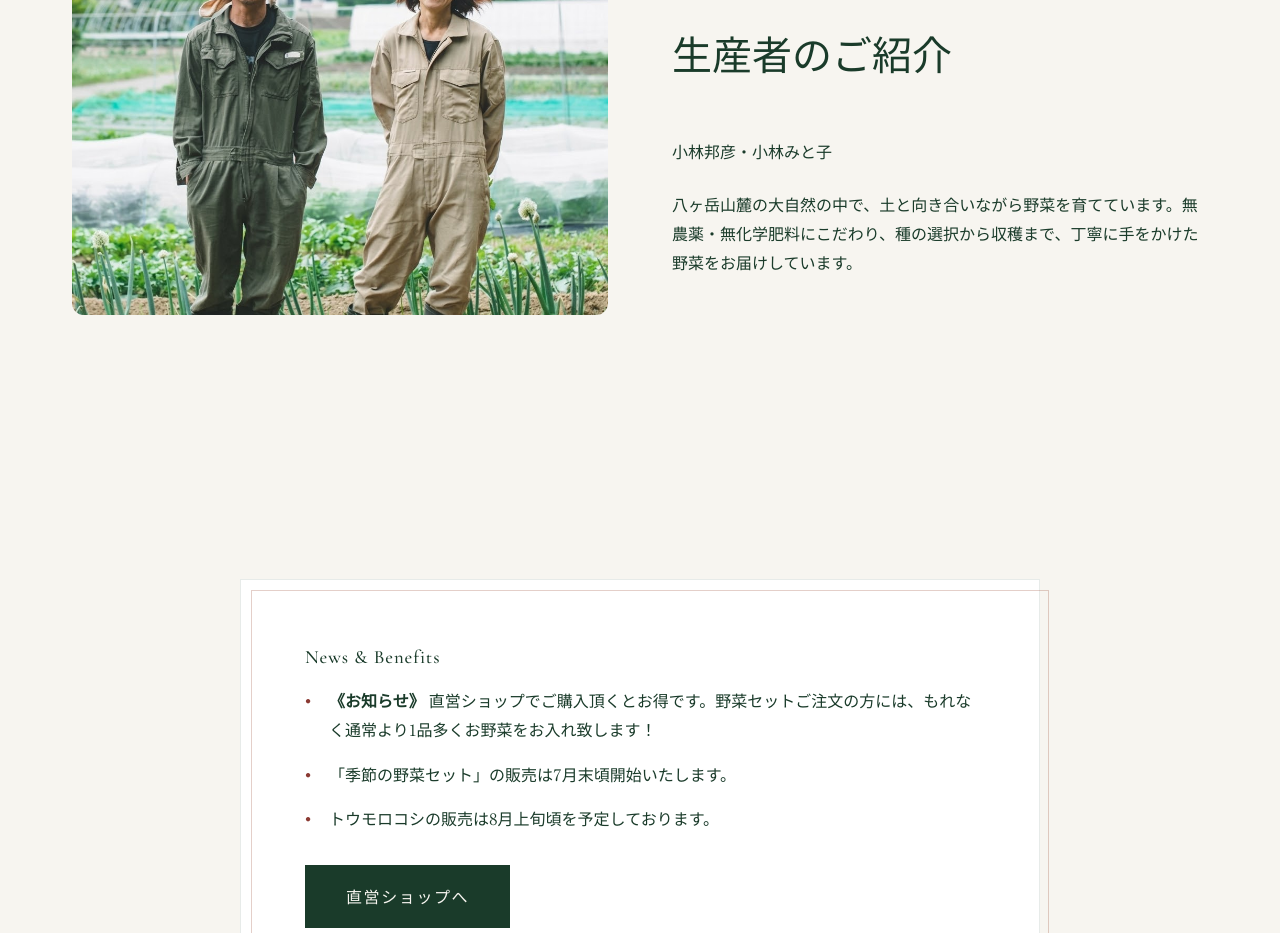
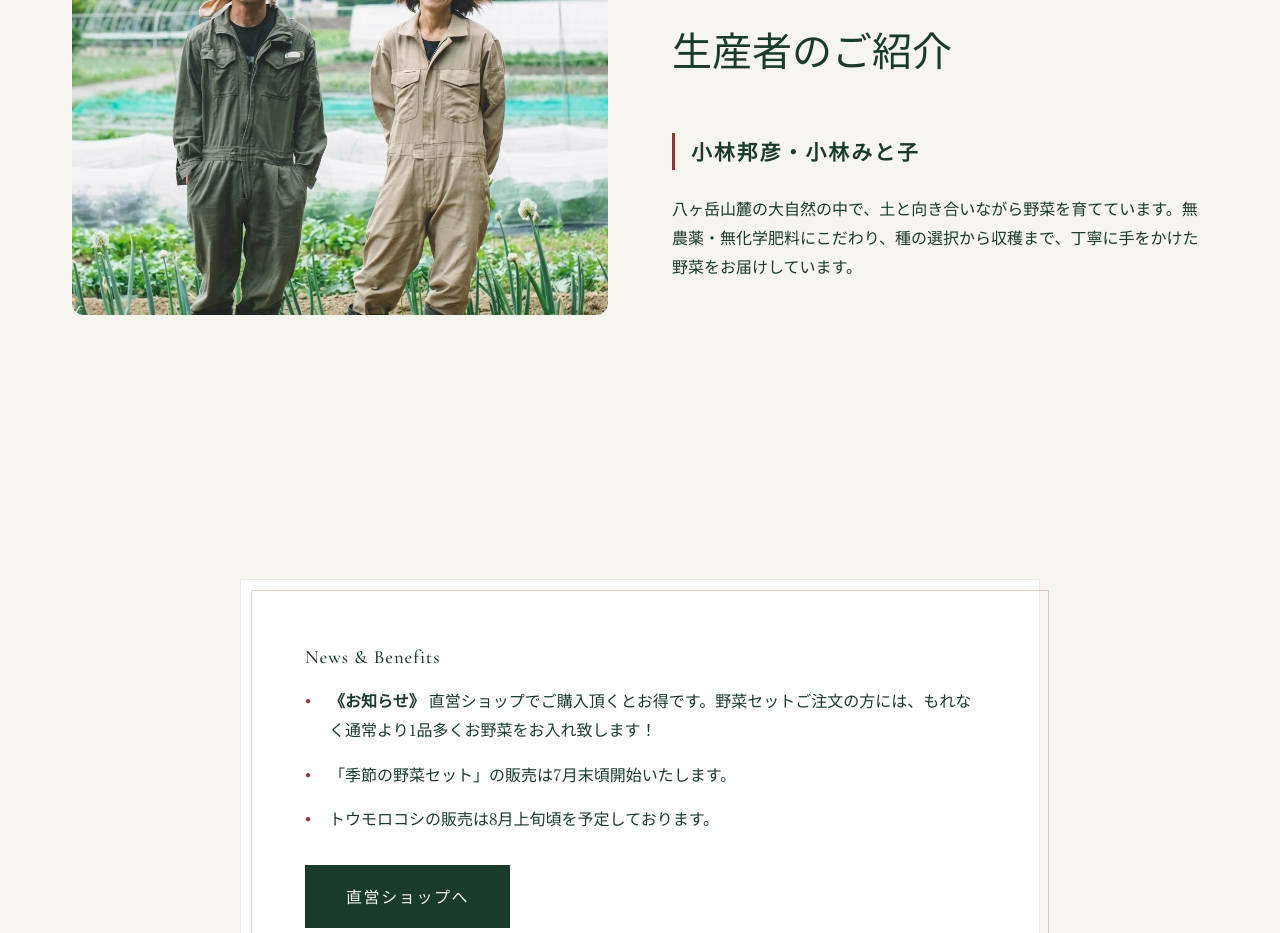
Before and after one commit to katsunoritoriumi-stack/tanetosaien, a React (Vite) app: page / in a window 1280 px wide. Shown: the part 3620-4553 px from the top of the page. Built offline with nearby package versions, Linux system fonts and the light colour scheme.

Commit message:
Add styles for farmers' name in Home.css

```diff
--- a/src/pages/Home.css
+++ b/src/pages/Home.css
@@ -316,6 +316,14 @@
   object-fit: cover;
   display: block;
 }
+.farmers-name {
+  font-size: 1.3rem;
+  font-weight: 600;
+  color: var(--color-text);
+  letter-spacing: 0.1em;
+  border-left: 3px solid var(--color-accent);
+  padding-left: 1rem;
+}
 
 @media (max-width: 768px) {
   .farmers-grid {
```
